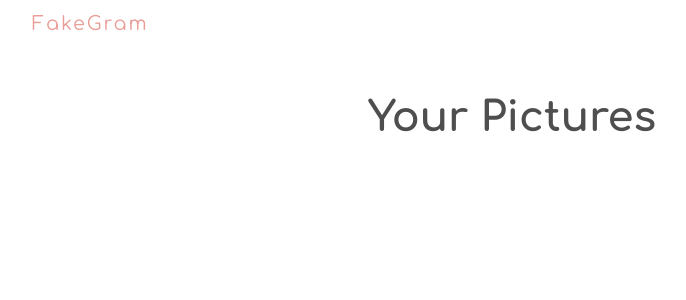
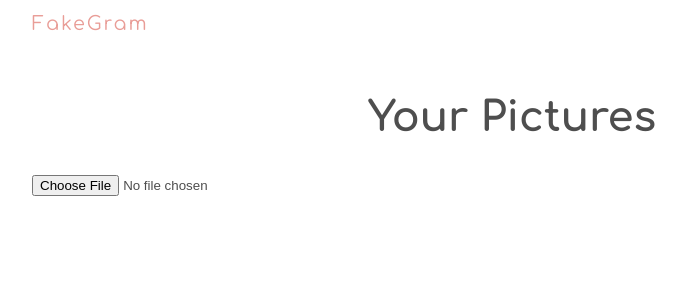
Before and after one commit to bhargavgohil25/fakegram, a React (Create React App) app: page / in a window 1280 px wide. Shown: the top 300 px of the page, without its empty margins (128-814 px from the left). Built offline with nearby package versions, Linux system fonts and the light colour scheme.

Commit message:
Upload images without Styling

```diff
--- a/src/App.js
+++ b/src/App.js
@@ -1,11 +1,13 @@
 import React from 'react'
 import Title from './components/Title'
+import UploadForm from './components/UploadForm'
 
 
 const App = () => {
     return(
         <div className = "App">
             <Title />
+            <UploadForm />
         </div>
     );
 }
--- a/src/components/UploadForm.js
+++ b/src/components/UploadForm.js
@@ -0,0 +1,34 @@
+import React, {useState} from 'react'
+
+const UploadForm = () => {
+
+    const [file, setFile] =  useState(null);
+    const [error, setError] = useState(null);
+
+    const types = ['image/png', 'image/jpeg', 'image/jpg'];
+
+    const changeHandler = (e) => {
+        //console.log('changed');
+        let selected = e.target.files[0];   // to know the information of the file imported from the Computer
+        //console.log(selected);
+        if(selected && types.includes(selected.type)){
+            setFile(selected);
+            setError(null);
+        }else{
+            setFile(null);
+            setError('Please Select An Image File (png or jpeg)');
+        }
+    }
+
+    return(
+        <form>
+            <input type = "file" onChange = {changeHandler}/>
+            <div className = "output">
+                { error && <div className = "error"> {error} </div> }
+                {  file && <div>{ file.name }</div> }
+            </div>
+        </form>
+    );
+}
+
+export default UploadForm;
```
